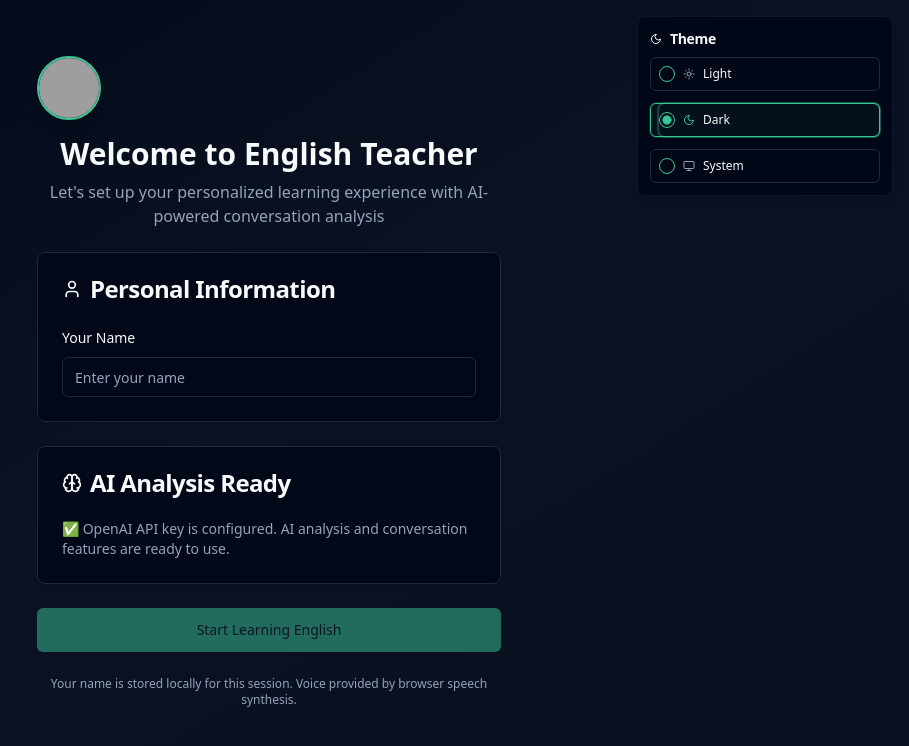
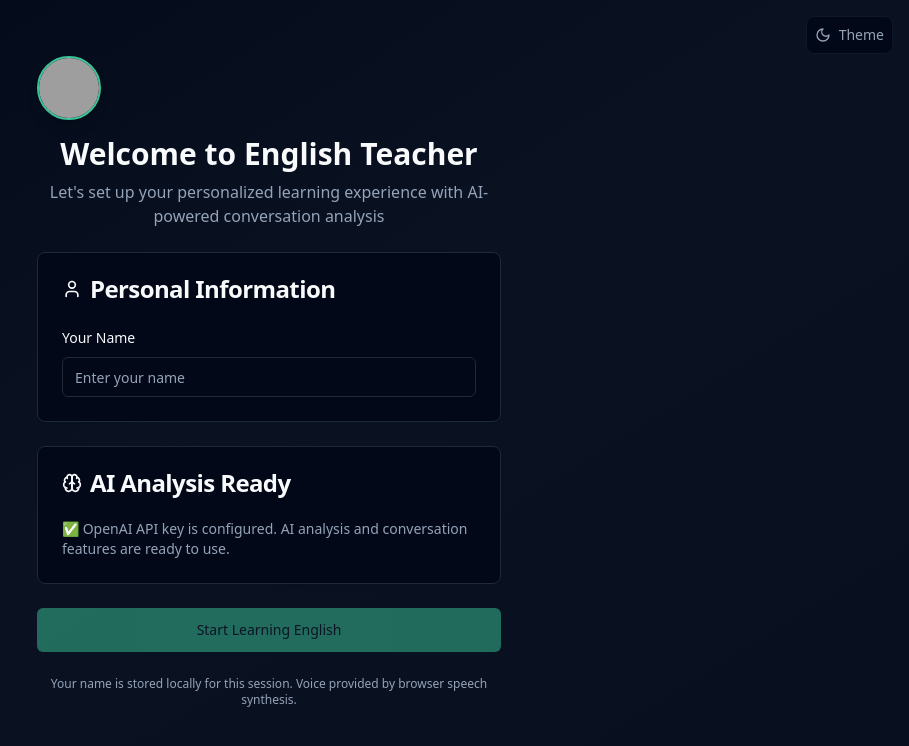
Before and after one commit to GalSened/english-echos, a React (Vite) app: page / in a window 1280 px wide. Shown: the top 746 px of the page, without its empty margins (371-1280 px from the left). Built offline with nearby package versions, Linux system fonts and the light colour scheme; grey boxes are pictures that could not be loaded.

Commit message:
Refactor theme selector
Make theme selector a dropdown that appears on hover.

```diff
--- a/src/components/ThemeSelector.tsx
+++ b/src/components/ThemeSelector.tsx
@@ -3,11 +3,12 @@ import { useEffect, useState } from "react";
 import { Card, CardContent, CardHeader, CardTitle } from "@/components/ui/card";
 import { RadioGroup, RadioGroupItem } from "@/components/ui/radio-group";
 import { Label } from "@/components/ui/label";
-import { Sun, Moon, Monitor } from "lucide-react";
+import { Sun, Moon, Monitor, Palette } from "lucide-react";
 
 export const ThemeSelector = () => {
   const { theme, setTheme } = useTheme();
   const [mounted, setMounted] = useState(false);
+  const [isHovered, setIsHovered] = useState(false);
 
   // Prevent hydration mismatch
   useEffect(() => {
@@ -39,11 +40,28 @@ export const ThemeSelector = () => {
     }
   ];
 
+  const currentTheme = themes.find(t => t.value === theme);
+  const CurrentIcon = currentTheme?.icon || Palette;
+
   return (
-    <Card className="w-64 shadow-md border-border/50 backdrop-blur-sm bg-card/95">
+    <div
+      className="relative"
+      onMouseEnter={() => setIsHovered(true)}
+      onMouseLeave={() => setIsHovered(false)}
+    >
+      {/* Trigger Element */}
+      <div className="flex items-center gap-2 p-2 rounded-lg bg-card/90 backdrop-blur-sm border border-border/50 cursor-pointer hover:bg-muted/50 transition-colors">
+        <CurrentIcon className="h-4 w-4 text-muted-foreground" />
+        <span className="text-sm text-muted-foreground hidden sm:inline">Theme</span>
+      </div>
+
+      {/* Dropdown Menu */}
+      {isHovered && (
+        <div className="absolute top-full right-0 mt-2 z-50">
+          <Card className="w-64 shadow-lg border-border/50 backdrop-blur-sm bg-card border">
             <CardHeader className="pb-2 pt-3 px-3">
               <CardTitle className="flex items-center gap-2 text-sm">
-          <Moon className="h-3 w-3" />
+                <Palette className="h-3 w-3" />
                 Theme
               </CardTitle>
             </CardHeader>
@@ -98,5 +116,8 @@ export const ThemeSelector = () => {
               </RadioGroup>
             </CardContent>
           </Card>
+        </div>
+      )}
+    </div>
   );
 };
```
Lines whose indentation alone changed are shown as unchanged.
